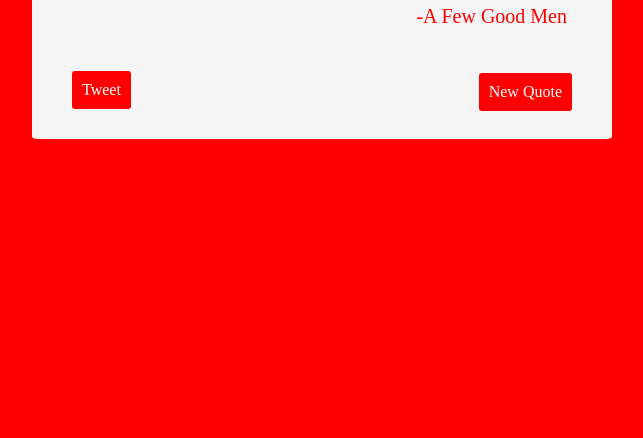
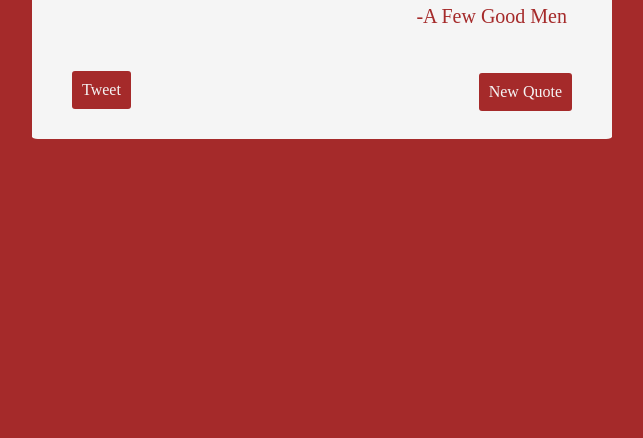
Before and after one commit to OscarFabiani/Random-Quote-Machine, a plain HTML site: page index.html in a window 1280 px wide. Shown: the part 378-816 px from the top of the page, without its empty margins (318-961 px from the left). Drawn offline with Linux system fonts and the light colour scheme.

Commit message:
Added text fade feature and refactored change function

```diff
--- a/index.html
+++ b/index.html
@@ -3,12 +3,12 @@
   <head>
     <link rel="stylesheet" href="styling.css" type="text/css">
   </head>
-  <body class="test">
+  <body>
     <div id="quote-box">
-      <div id="text">- </div>
-      <div id="author">- </div>
+      <div id="text"></div>
+      <div id="author"></div>
       <div id="new-quote">New Quote</div>
-      <a id="tweet-quote" href="twitter.com/intent/tweet">Tweet</a>
+      <a id="tweet-quote" href="https://twitter.com/intent/tweet">Tweet</a>
     </div>
     <script type="text/javascript" src="script.js"></script>
   </body>
--- a/script.js
+++ b/script.js
@@ -1,9 +1,11 @@
+//Setting variales for elements.
 let body = document.body;
 let box = document.getElementById('quote-box');
 let text = document.getElementById('text');
 let author = document.getElementById('author');
 let newQuote = document.getElementById('new-quote');
 let tweetQuote = document.getElementById('tweet-quote');
+
 const quotes = [
   ['-The Godfather', '"I\'m going to make him an offer he can\'t refuse.'],
   ['-The Wizard of Oz', '"Toto, I\'ve got a feeling we\'re not in Kansas anymore.'],
@@ -14,6 +16,7 @@ const quotes = [
   ['-Rocky', '"He doesn\'t know it\'s a show, he thinks it\'s a fight!'],
   ['-Braveheart', '"You have bled with Wallace, now bleed with me.']
 ];
+
 const colors = [
   'red',
   'green',
@@ -21,87 +24,79 @@ const colors = [
   'orange',
   'brown'
 ]
+
 function random(list) {
+  //This function takes a list and returns a random index place.
+
   return Math.floor(Math.random() * list.length);
 }
-function randomQuote() {
-  //TRY TO MIGRATE TEXT/AUTHOR COLOR CHANGE AND INCORPORATE TEXT/AUTHOR FADE OUT/IN
-  let index = random(quotes);
-  //checking if current quote/author is the same as the replacement and re-randomizes replacement if so.
-  while (author.innerText == quotes[index][0]) {
-    index = random(quotes);
-  }
-  //sets repacement quote/author.
-  text.innerHTML = quotes[index][1];
-  author.innerHTML = quotes[index][0];
-}
-function colorChange() {
-  //Remove class(if present), trigger reflow, and add class.
+
+function change() {
+  //This function changes colors and text content of multiple elements.
+
+  //set random color and index and check for duplicate.
   let color = colors[random(colors)];
   while (color == body.style.backgroundColor) {
     color = colors[random(colors)];
   }
+  let index = random(quotes);
+  while (author.innerText == quotes[index][0]) {
+    index = random(quotes);
+  }
+
+  //set text and author after 1 second
+  setTimeout(function() {text.innerHTML = quotes[index][1];}, 500);
+  setTimeout(function() {author.innerHTML = quotes[index][0];}, 500);
+
+  //set css variable to random color.
   body.style.setProperty('--color1', color);
   text.style.setProperty('--color1', color);
   author.style.setProperty('--color1', color);
   newQuote.style.setProperty('--color1', color);
   tweetQuote.style.setProperty('--color1', color);
+
+  //add classes
+  body.classList.add('anim1');
+  newQuote.classList.add('anim1');
+  tweetQuote.classList.add('anim1');
+  text.classList.add('anim2');
+  author.classList.add('anim2');
+
+  //set style attributes when animation ends.
+  body.addEventListener('animationend', () => {body.classList.remove('anim1'); body.style.backgroundColor = color;});
+  text.addEventListener('animationend', () => {text.classList.remove('anim2'); text.style.color = color;});
+  author.addEventListener('animationend', () => {author.classList.remove('anim2'); author.style.color = color;});
+  newQuote.addEventListener('animationend', () => {newQuote.classList.remove('anim1'); newQuote.style.backgroundColor = color;});
+  tweetQuote.addEventListener('animationend', () => {tweetQuote.classList.remove('anim1'); tweetQuote.style.backgroundColor = color;});
+
+  /*
+  //Alternate approach to allowing animation to repeat:
+
+  //Remove class(if present) and trigger reflow(before adding class)
   body.classList.remove('anim1');
-  text.classList.remove('anim2');
-  //text.classList.remove('anim3'); //trying to incorporate text fade out/in
-  author.classList.remove('anim2');
   newQuote.classList.remove('anim1');
   tweetQuote.classList.remove('anim1');
+  text.classList.remove('anim2');
+  author.classList.remove('anim2');
   body.offsetHeight; //trigger reflow
-  body.classList.add('anim1');
-  text.classList.add('anim2');
-  //text.classList.add('anim3'); //trying to incorporate text fade out/in
-  author.classList.add('anim2');
-  newQuote.classList.add('anim1');
-  tweetQuote.classList.add('anim1');
-  body.addEventListener('animationend', function() {body.style.backgroundColor = color;});
-  text.addEventListener('animationend', function() {text.style.color = color;});
-  author.addEventListener('animationend', function() {author.style.color = color;});
-  newQuote.addEventListener('animationend', function() {newQuote.style.backgroundColor = color;});
-  tweetQuote.addEventListener('animationend', function() {tweetQuote.style.backgroundColor = color;});
-
-  /*
-  //Adding a class and adding an event listener for animationend to remove the class.
-  body.classList.add('anim1');
-  body.addEventListener('animationend', function() {document.body.classList.remove('anim1')});
-
-  //Adding a class, setting animation to none, and setting animation to '' after a timer'
-  body.classList.add('anim1');
-  body.style.animation = 'none';
-  setTimeout(function () {body.style.animation = '';}, 10);
-
-  //Another method would be to clone and replace the element.
-
-  //Old logic for color change
-  let color = colors[random(colors)];
-  body.style.backgroundColor = color;
-  text.style.color = color;
-  author.style.color = color;
-  newQuote.style.backgroundColor = color;
-  tweetQuote.style.backgroundColor = color;
   */
 }
 
 //disabling event while callback function(animation) is running
+
 let animating = false;
 function inhibitor() {
+  //This function checks if animating is false before setting animating to true and calling change().
   if (animating == false) {
     animating = true;
-    colorChange();
-    randomQuote();
+    change();
   }
 }
+//resets animating to false when the animation triggered within change() ends.
 body.addEventListener('animationend', function() {animating = false});
 
+//Adds event listeners to window(load) and newQuote button(click).
 newQuote.addEventListener('click', inhibitor);
-newQuote.addEventListener('click', inhibitor);
-window.addEventListener('load', randomQuote);
-window.addEventListener('load', colorChange);
+window.addEventListener('load', inhibitor);
 
-
-//REPLICATE RANDOM COLORS WITH CSS VARIABLES AND FADING TEXT
+//ADD TWEET BUTTON FUNCTIONALITY
--- a/styling.css
+++ b/styling.css
@@ -1,6 +1,3 @@
-:root {
-  --color1: blueviolet;
-}
 body {
   display: flex;
   justify-content: center;
@@ -23,14 +20,12 @@ body {
   font-size: 30px;
   font-weight: bolder;
   text-align: center;
-  color: blue;
 }
 #author {
   display: flex;
   align-self: flex-end;
   padding: 20px 5px 5px 5px;
   font-size: 20px;
-  color: blue;
 }
 #new-quote {
   position: relative;
@@ -38,8 +33,7 @@ body {
   padding: 10px;
   align-self: flex-end;
   top: 40px;
-  color: white;
-  background-color: blue;
+  color: whitesmoke;
 }
 #new-quote:hover {
   cursor: pointer;
@@ -48,8 +42,7 @@ body {
   align-self: flex-start;
   border-radius: 3px;
   padding: 10px;
-  color: white;
-  background-color: blue;
+  color: whitesmoke;
 }
 #tweet-quote:hover {
   cursor: pointer;
@@ -59,7 +52,7 @@ body {
 }
 .anim1 {
   animation-name: anim1;
-  animation-duration: 1.5s;
+  animation-duration: 1s;
   animation-iteration-count: 1;
   animation-fill-mode: forwards;
 }
@@ -69,27 +62,17 @@ body {
   }
 }
 .anim2 {
-  animation-name: anim2;
-  animation-duration: 1.5s;
-  animation-iteration-count: 1;
-  animation-fill-mode: forwards;
-}
-@keyframes anim2 {
-  100% {
-    color: var(--color1);
-  }
-}
-.anim3 {
   animation-name: anim3;
   animation-duration: 1s;
   animation-iteration-count: 1;
   animation-fill-mode: forwards;
 }
 @keyframes anim3 {
-  75% {
+  50% {
     opacity: 0;
   }
   100% {
     opacity: 1;
+    color: var(--color1);
   }
 }
```
